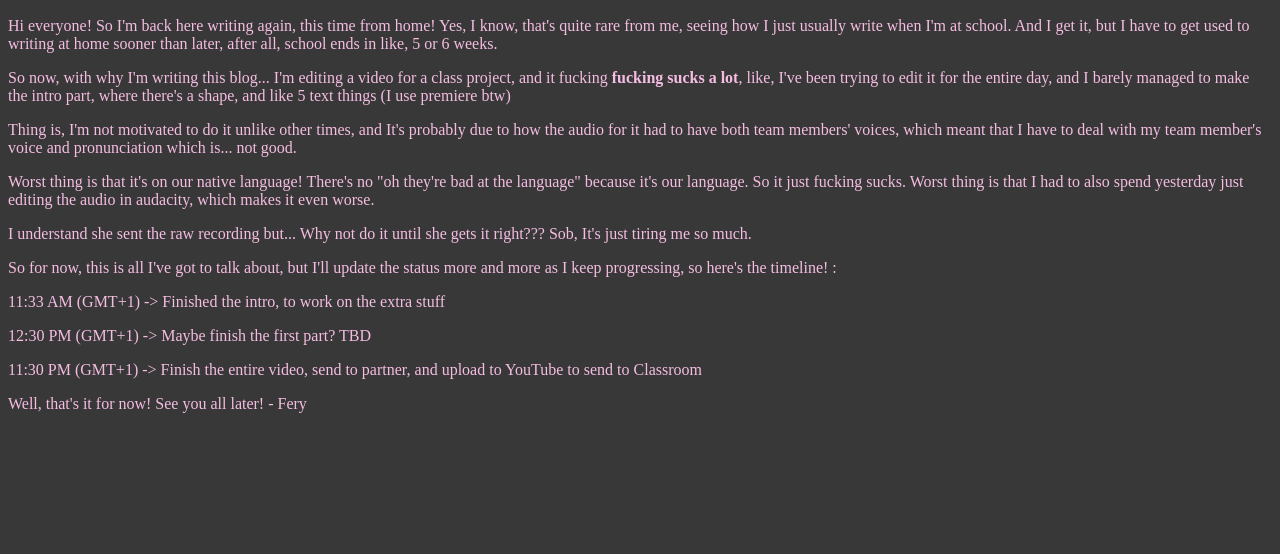
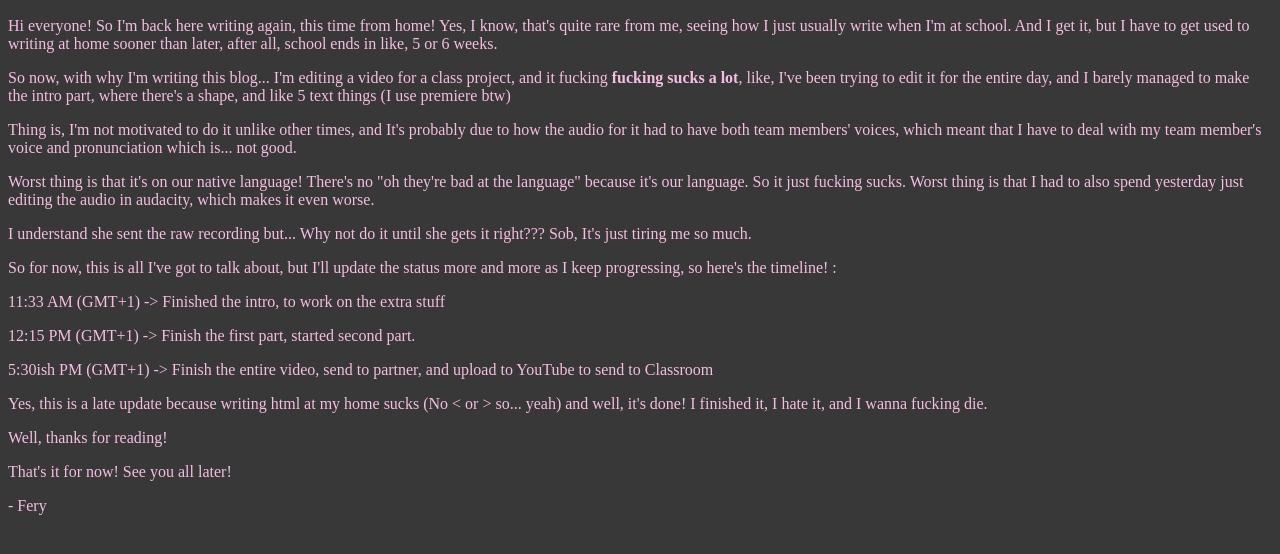
Before and after one commit to NormalFery/normalfery.github.io, a plain HTML site: page blog entries/blog11.html in a window 1280 px wide. Shown: the part 164-718 px from the top of the page. Drawn offline with Linux system fonts and the light colour scheme.

Commit message:
Update entry 11 and blog index

```diff
--- a/blog entries/blog11.html
+++ b/blog entries/blog11.html
@@ -25,8 +25,11 @@
         <p>I understand she sent the raw recording but... Why not do it until she gets it right??? Sob, It's just tiring me so much.</p>
         <p>So for now, this is all I've got to talk about, but I'll update the status more and more as I keep progressing, so here's the timeline! : </p>
         <p>11:33 AM (GMT+1) -> Finished the intro, to work on the extra stuff</p>
-        <p>12:30 PM (GMT+1) -> Maybe finish the first part? TBD</p>
-        <p>11:30 PM (GMT+1) -> Finish the entire video, send to partner, and upload to YouTube to send to Classroom</p>
+        <p>12:15 PM (GMT+1) -> Finish the first part, started second part.</p>
+        <p>5:30ish PM (GMT+1) -> Finish the entire video, send to partner, and upload to YouTube to send to Classroom</p>
+        <p>Yes, this is a late update because writing html at my home sucks (No < or > so... yeah) and well, it's done! I finished it, I hate it, and I wanna fucking die.</p>
+        <p>Well, thanks for reading!</p>
 
-        Well, that's it for now! See you all later!
+
+        <p>That's it for now! See you all later!</p>
         - Fery
```
Also changed, not shown: blog entries/blog.html (+1 -0 lines).
